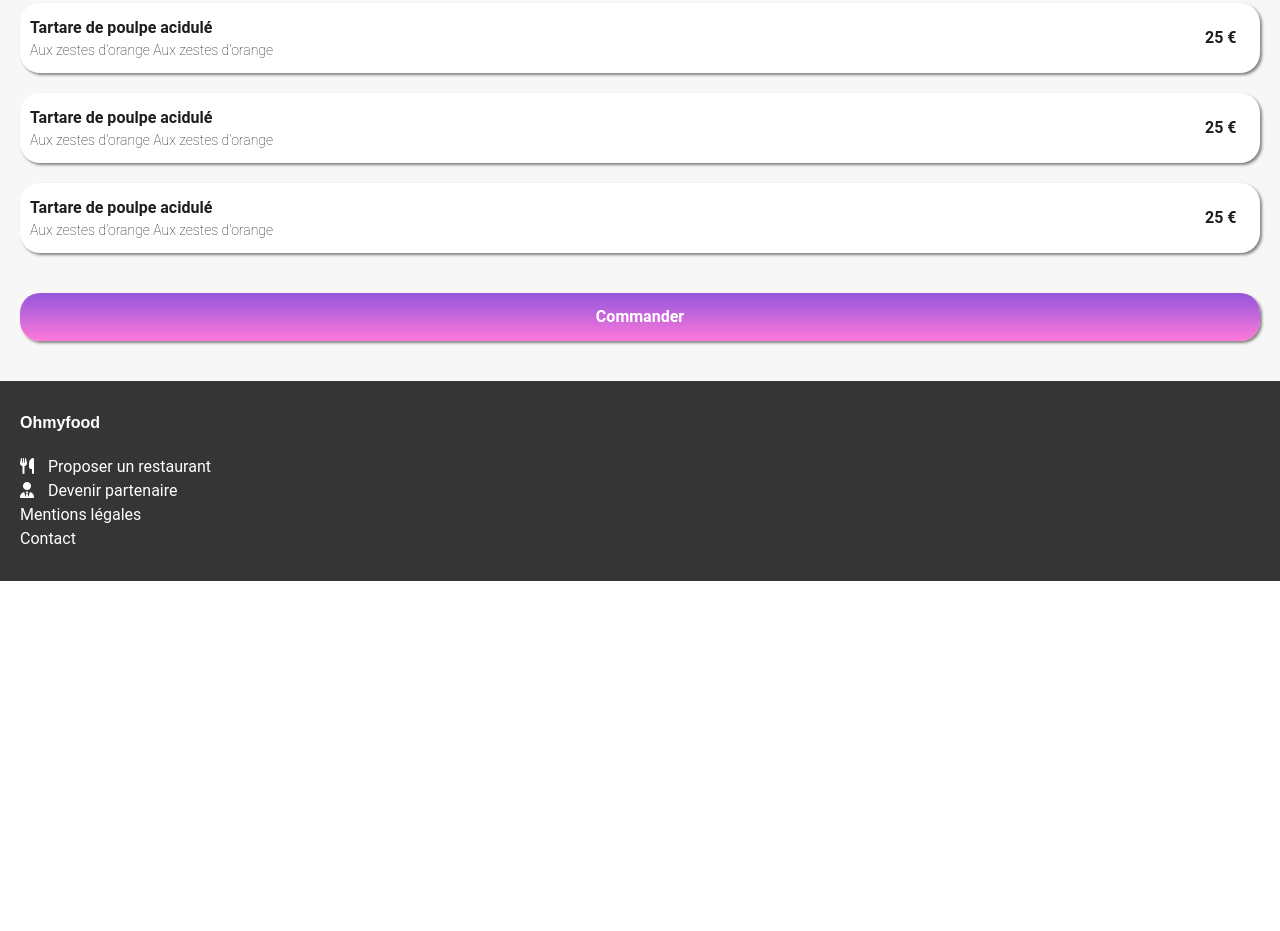
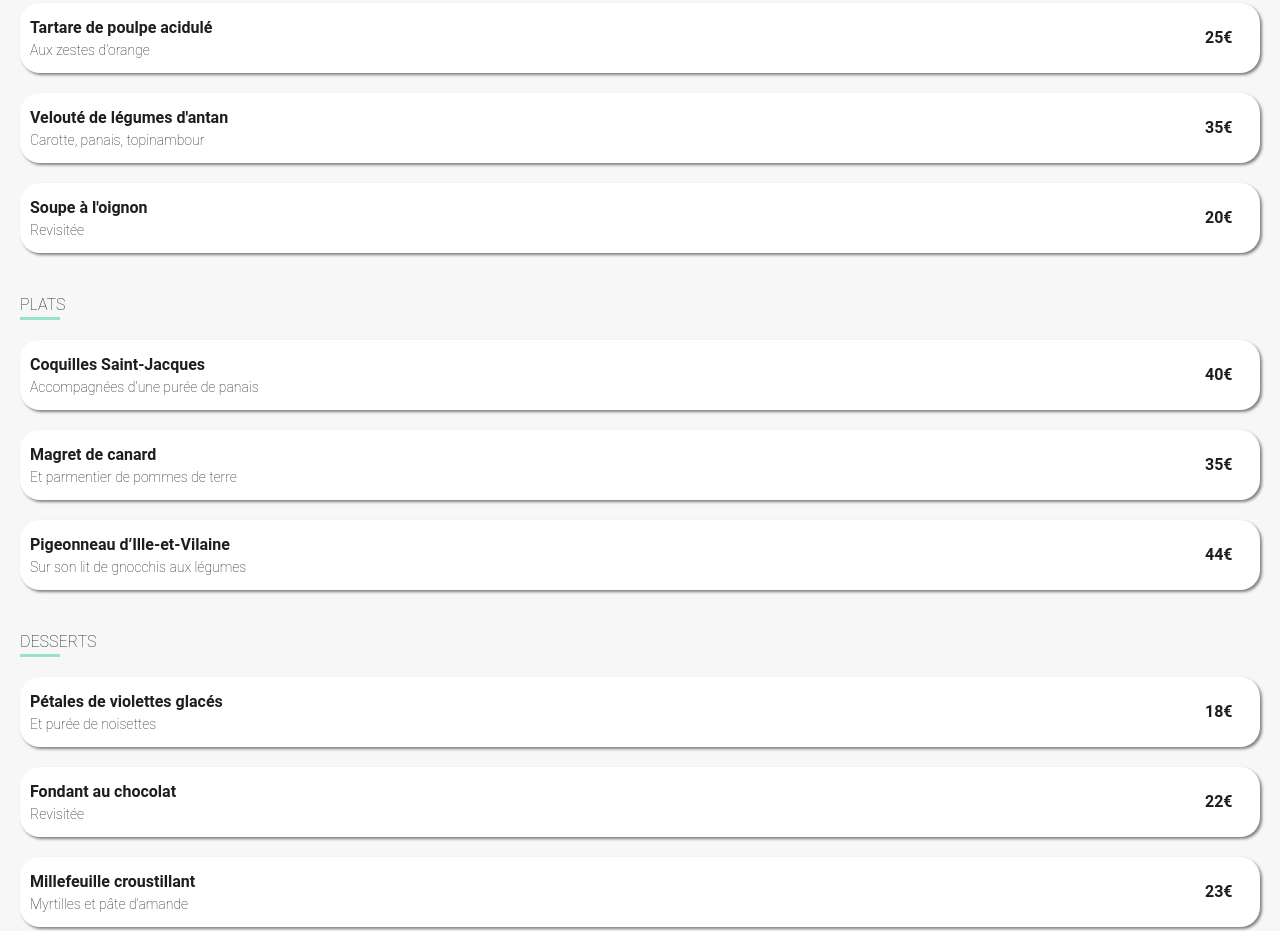
Before and after one commit to mehdiSuperDev/OhMyFood, a website: page a-la-française.html in a window 1280 px wide. Shown: the part 461-1392 px from the top of the page. Before the commit the page ends 1042 px from the top, so only its background shows below. Drawn offline with nearby package versions, Linux system fonts and the light colour scheme; files that its build step writes are made by us from their sources; a web font is replaced by a local one.

Commit message:
mise en place du menu complet

```diff
--- a/a-la-française.html
+++ b/a-la-française.html
@@ -25,6 +25,7 @@
                 <h2 class="meal-layout__title">À la française</h2>
                 <i class="fa-solid fa-heart fa-xl card__heart-icon"></i>
             </div>
+            <!-- ENTREES -->
             <h3 class="meal-layout__subtitle">Entrées</h3>
             <div class="meal-layout__line"></div>
             <div class="meal-layout__list">
@@ -32,10 +33,10 @@
                 <div class="meal-button">
                     <div class="meal-button__left-side">
                         <h4 class="meal-button__title">Tartare de poulpe acidulé</h4>
-                        <p class="meal-button__description">Aux zestes d'orange Aux zestes d'orange</p>
+                        <p class="meal-button__description">Aux zestes d'orange</p>
                     </div>
                     <div class="meal-button__right-side">
-                        <p class="meal-button__price">25 €</p>
+                        <p class="meal-button__price">25€</p>
                         <div class="meal-button__check-wrapper">
                             <i class="fa-solid fa-circle-check fa-xl meal-button__check-icon"></i>
                         </div>
@@ -44,11 +45,11 @@
 
                 <div class="meal-button">
                     <div class="meal-button__left-side">
-                        <h4 class="meal-button__title">Tartare de poulpe acidulé</h4>
-                        <p class="meal-button__description">Aux zestes d'orange Aux zestes d'orange</p>
+                        <h4 class="meal-button__title">Velouté de légumes d'antan</h4>
+                        <p class="meal-button__description">Carotte, panais, topinambour</p>
                     </div>
                     <div class="meal-button__right-side">
-                        <p class="meal-button__price">25 €</p>
+                        <p class="meal-button__price">35€</p>
                         <div class="meal-button__check-wrapper">
                             <i class="fa-solid fa-circle-check fa-xl meal-button__check-icon"></i>
                         </div>
@@ -57,11 +58,11 @@
 
                 <div class="meal-button">
                     <div class="meal-button__left-side">
-                        <h4 class="meal-button__title">Tartare de poulpe acidulé</h4>
-                        <p class="meal-button__description">Aux zestes d'orange Aux zestes d'orange</p>
+                        <h4 class="meal-button__title">Soupe à l'oignon</h4>
+                        <p class="meal-button__description">Revisitée</p>
                     </div>
                     <div class="meal-button__right-side">
-                        <p class="meal-button__price">25 €</p>
+                        <p class="meal-button__price">20€</p>
                         <div class="meal-button__check-wrapper">
                             <i class="fa-solid fa-circle-check fa-xl meal-button__check-icon"></i>
                         </div>
@@ -69,7 +70,98 @@
                 </div>
 
             </div>
-            <button class="gradient-button">Commander</a>
+
+            <!-- Plat -->
+            <h3 class="meal-layout__subtitle">Plats</h3>
+            <div class="meal-layout__line"></div>
+            <div class="meal-layout__list">
+
+                <div class="meal-button">
+                    <div class="meal-button__left-side">
+                        <h4 class="meal-button__title">Coquilles Saint-Jacques</h4>
+                        <p class="meal-button__description">Accompagnées d'une purée de panais</p>
+                    </div>
+                    <div class="meal-button__right-side">
+                        <p class="meal-button__price">40€</p>
+                        <div class="meal-button__check-wrapper">
+                            <i class="fa-solid fa-circle-check fa-xl meal-button__check-icon"></i>
+                        </div>
+                    </div>
+                </div>
+
+                <div class="meal-button">
+                    <div class="meal-button__left-side">
+                        <h4 class="meal-button__title">Magret de canard</h4>
+                        <p class="meal-button__description">Et parmentier de pommes de terre</p>
+                    </div>
+                    <div class="meal-button__right-side">
+                        <p class="meal-button__price">35€</p>
+                        <div class="meal-button__check-wrapper">
+                            <i class="fa-solid fa-circle-check fa-xl meal-button__check-icon"></i>
+                        </div>
+                    </div>
+                </div>
+
+                <div class="meal-button">
+                    <div class="meal-button__left-side">
+                        <h4 class="meal-button__title">Pigeonneau d’Ille-et-Vilaine</h4>
+                        <p class="meal-button__description">Sur son lit de gnocchis aux légumes</p>
+                    </div>
+                    <div class="meal-button__right-side">
+                        <p class="meal-button__price">44€</p>
+                        <div class="meal-button__check-wrapper">
+                            <i class="fa-solid fa-circle-check fa-xl meal-button__check-icon"></i>
+                        </div>
+                    </div>
+                </div>
+            </div>
+
+            <!-- Désert -->
+            <h3 class="meal-layout__subtitle">Desserts</h3>
+            <div class="meal-layout__line"></div>
+            <div class="meal-layout__list">
+
+                <div class="meal-button">
+                    <div class="meal-button__left-side">
+                        <h4 class="meal-button__title">Pétales de violettes glacés</h4>
+                        <p class="meal-button__description">Et purée de noisettes</p>
+                    </div>
+                    <div class="meal-button__right-side">
+                        <p class="meal-button__price">18€</p>
+                        <div class="meal-button__check-wrapper">
+                            <i class="fa-solid fa-circle-check fa-xl meal-button__check-icon"></i>
+                        </div>
+                    </div>
+                </div>
+
+                <div class="meal-button">
+                    <div class="meal-button__left-side">
+                        <h4 class="meal-button__title">Fondant au chocolat</h4>
+                        <p class="meal-button__description">Revisitée</p>
+                    </div>
+                    <div class="meal-button__right-side">
+                        <p class="meal-button__price">22€</p>
+                        <div class="meal-button__check-wrapper">
+                            <i class="fa-solid fa-circle-check fa-xl meal-button__check-icon"></i>
+                        </div>
+                    </div>
+                </div>
+
+                <div class="meal-button">
+                    <div class="meal-button__left-side">
+                        <h4 class="meal-button__title">Millefeuille croustillant</h4>
+                        <p class="meal-button__description">Myrtilles et pâte d’amande</p>
+                    </div>
+                    <div class="meal-button__right-side">
+                        <p class="meal-button__price">23€</p>
+                        <div class="meal-button__check-wrapper">
+                            <i class="fa-solid fa-circle-check fa-xl meal-button__check-icon"></i>
+                        </div>
+                    </div>
+                </div>
+
+            </div>
+            <button class="gradient-button meal-layout__button">Commander</a>
         </section>
     </main>
     <footer class="footer-omf">
--- a/sass/layout/_meal.scss
+++ b/sass/layout/_meal.scss
@@ -29,7 +29,7 @@
 
     &__list {
         @include row-list-layout();
-        margin-bottom: 40px;
+        margin-bottom: 20px;
     }
 
     &__line {
@@ -37,4 +37,9 @@
         border-bottom: 3px solid $colour-lightgreen;
         margin-top:10px;
     }
+
+    &__button {
+        margin: 0 auto;
+        margin-top: 20px;
+    }
 }
```
